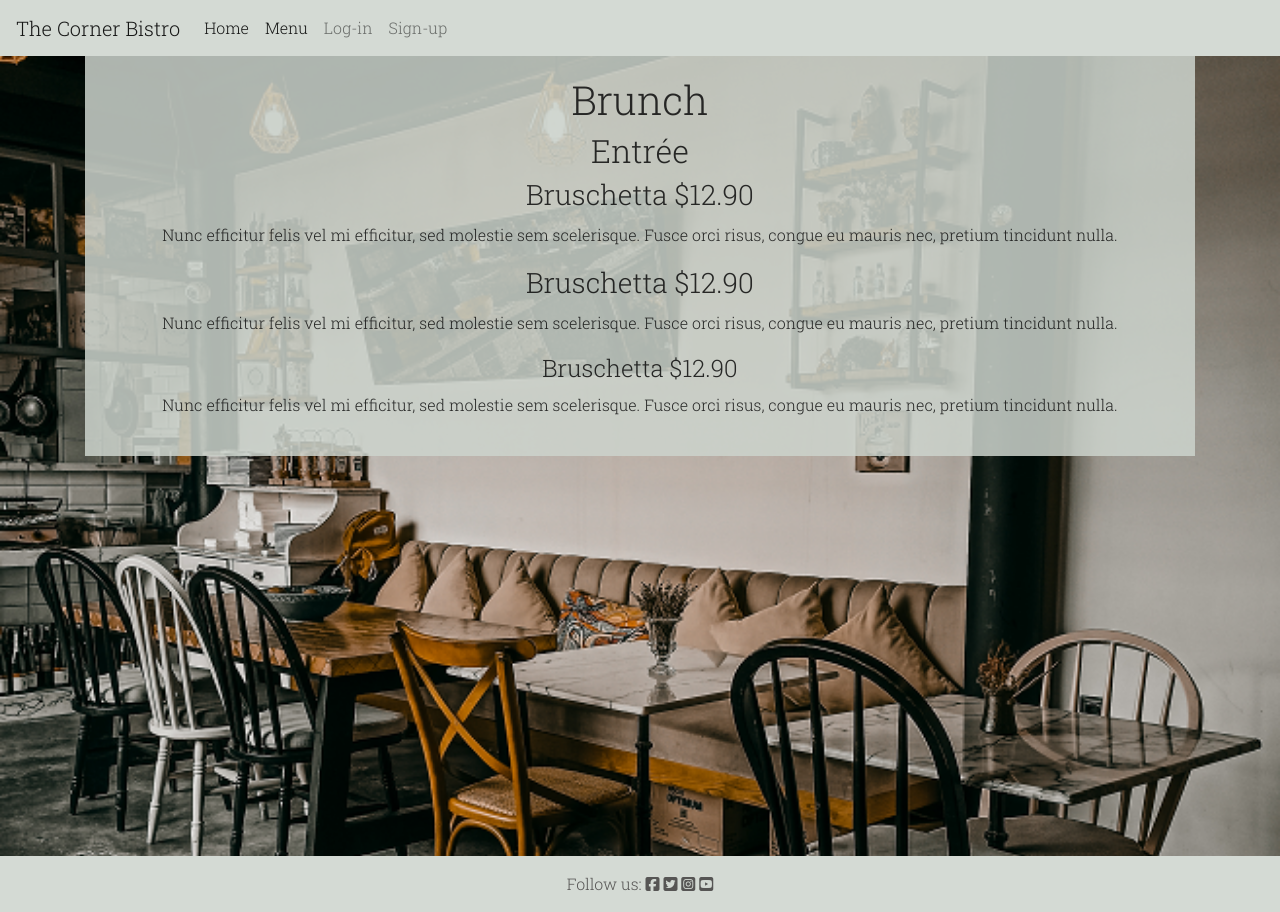
After one commit to Brionconroy/The-Corner-Bistro, a Django app: page /menu/ in a window 1280 px wide. The commit adds this page. Run offline with Django 3.2, Linux system fonts and the light colour scheme; some libraries are stand-ins or nearby versions.

Commit message:
Add menu.html and pathways with some template content

```diff
--- a/booking_service/static/css/style.css
+++ b/booking_service/static/css/style.css
@@ -96,7 +96,17 @@ body {
     line-height: 30px;
     background-color: rgba(205, 212, 205, 0.85);
     color: rgba(10, 10, 10, 0.85);
-    padding: 100px 50px;
+    padding: 50px 50px;
+}
+
+/* Menu page layout */
+
+.menu {
+    text-align: center;
+    line-height: 30px;
+    background-color: rgba(205, 212, 205, 0.85);
+    color: rgba(10, 10, 10, 0.85);
+    padding: 20px 20px;
 }
 
 /* Footer */
--- a/booking_service/templates/booking_service/base.html
+++ b/booking_service/templates/booking_service/base.html
@@ -39,6 +39,9 @@
         <ul class="navbar-nav mr-auto">
           <li class="nav-item active">
             <a class="nav-link" href="{% url 'index' %}">Home <span class="sr-only"></span></a>
+          </li>
+          <li class="nav-item active">
+            <a class="nav-link" href="{% url 'menu' %}">Menu<span class="sr-only"></span></a>
           </li>
           {% if user.is_authenticated %}
           <li class="nav-item">
--- /dev/null
+++ b/booking_service/templates/booking_service/menu.html
@@ -0,0 +1,54 @@
+{% extends 'booking_service/base.html' %}
+
+{% block content %}
+
+{% load crispy_forms_tags %}
+
+<!-- Brunch menu -->
+<div class="menu">
+    <h1>Brunch</h1>
+    <h2 class="menu-group-heading">Entrée</h2>
+    <div class="menu-group">
+        <div class="menu-item">
+            <div class="menu-item-text">
+                <h3 class="menu-item-heading">
+                    <span class="menu-item-name">Bruschetta</span>
+                    <span class="menu-item-price">$12.90</span>
+                </h3>
+                <p class="menu-item-desc">
+                    Nunc efficitur felis vel mi efficitur, sed molestie sem
+                    scelerisque. Fusce orci risus, congue eu mauris nec, pretium
+                    tincidunt nulla.
+                </p>
+            </div>
+        </div>
+        <div class="menu-item">
+            <div class="menu-item-text">
+                <h3 class="menu-item-heading">
+                    <span class="menu-item-name">Bruschetta</span>
+                    <span class="menu-item-price">$12.90</span>
+                </h3>
+                <p class="menu-item-desc">
+                    Nunc efficitur felis vel mi efficitur, sed molestie sem
+                    scelerisque. Fusce orci risus, congue eu mauris nec, pretium
+                    tincidunt nulla.
+                </p>
+            </div>
+        </div>
+        <div class="menu-item">
+            <div class="menu-item-text">
+                <h4 class="menu-item-heading">
+                    <span class="menu-item-name">Bruschetta</span>
+                    <span class="menu-item-price">$12.90</span>
+                </h4>
+                <p class="menu-item-desc">
+                    Nunc efficitur felis vel mi efficitur, sed molestie sem
+                    scelerisque. Fusce orci risus, congue eu mauris nec, pretium
+                    tincidunt nulla.
+                </p>
+            </div>
+        </div>
+    </div>
+</div>
+
+{% endblock %}
--- a/booking_service/urls.py
+++ b/booking_service/urls.py
@@ -7,6 +7,7 @@ urlpatterns = [
     path('', index, name='index'),
     path('base/', base, name='base'),
     path('', booking, name='booking'),
+    path('menu/', menu, name='menu'),
     path('accounts/', include('allauth.urls')),
     path('booking_details/', booking_details, name='booking_details'),
 ]
--- a/booking_service/views.py
+++ b/booking_service/views.py
@@ -10,6 +10,10 @@ def index(request):
 
 def base(request):
     return render(request, 'booking_service/base.html')
+
+
+def menu(request):
+    return render(request, 'booking_service/menu.html')
 
 
 def booking(request):
--- a/cornerbistro/urls.py
+++ b/cornerbistro/urls.py
@@ -24,5 +24,6 @@ urlpatterns = [
     path('base/', views.base, name='base'),
     path('accounts/', include('allauth.urls')),
     path('booking/', booking, name='booking'),
+    path('menu/', views.menu, name='menu'),
     path('booking_details/', booking_details, name='booking_details'),
 ]
```
